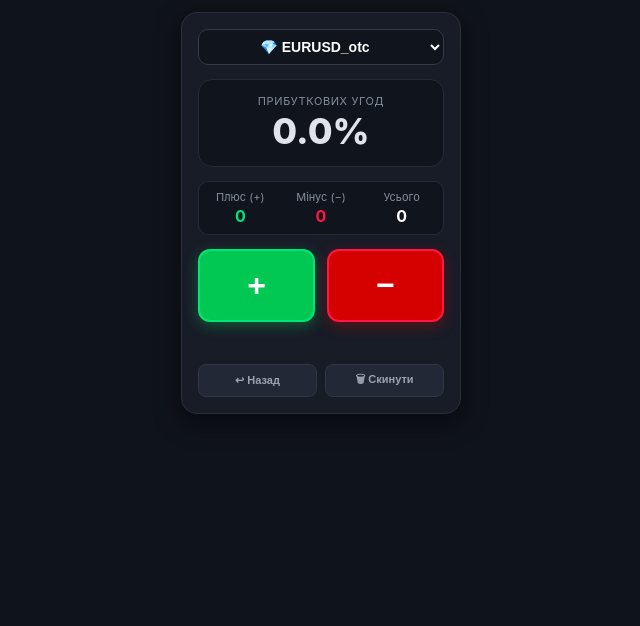
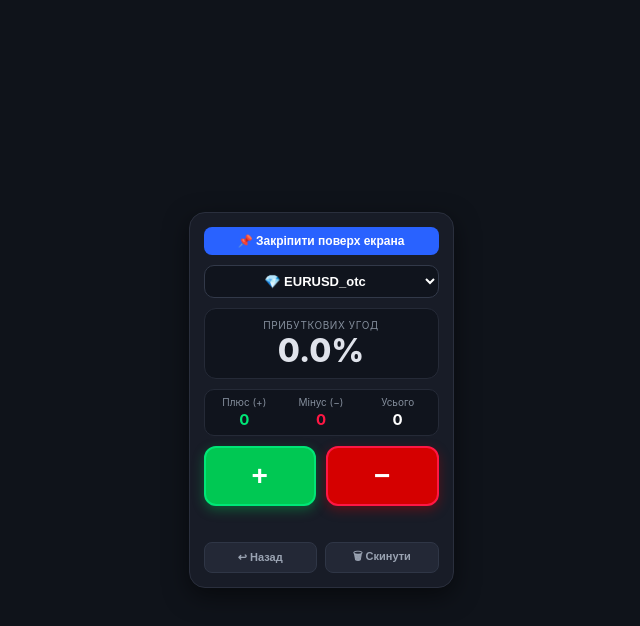
Before and after one commit to Krisname-cmc/OTC_CALCULATOR, a plain HTML site: page index.html in a window 1280 px wide. Shown: the whole page, without its empty margins (319-959 px from the left). Drawn offline with Linux system fonts and the light colour scheme.

Commit message:
Update styles and enhance button interactions
Refactor styles and improve button functionality.

```diff
--- a/index.html
+++ b/index.html
@@ -4,7 +4,7 @@
 <meta charset="UTF-8">
 <meta name="viewport" content="width=device-width, initial-scale=1.0">
 <title>OTC Вінрейт Трекер</title>
-<style>
+<style id="mainStyles">
   * {
     box-sizing: border-box;
     margin: 0;
@@ -16,18 +16,36 @@
     color: #e0e3eb;
     display: flex;
     justify-content: center;
-    padding: 12px;
+    align-items: center;
+    min-height: 100vh;
+    padding: 8px;
     user-select: none;
   }
   .card {
     width: 100%;
-    max-width: 280px;
+    max-width: 265px;
     background: #181c27;
     border-radius: 16px;
-    padding: 16px;
+    padding: 14px;
     border: 1px solid #2a2f3d;
     box-shadow: 0 8px 24px rgba(0, 0, 0, 0.5);
     text-align: center;
+  }
+  .btn-pip {
+    width: 100%;
+    background: #2962ff;
+    color: #ffffff;
+    border: none;
+    border-radius: 8px;
+    padding: 7px 10px;
+    font-size: 12px;
+    font-weight: 700;
+    cursor: pointer;
+    margin-bottom: 10px;
+    transition: background 0.15s;
+  }
+  .btn-pip:hover {
+    background: #1e53e5;
   }
   .pair-select {
     width: 100%;
@@ -35,30 +53,30 @@
     color: #ffffff;
     border: 1px solid #323949;
     border-radius: 10px;
-    padding: 8px 10px;
-    font-size: 14px;
+    padding: 7px 8px;
+    font-size: 13px;
     font-weight: 700;
     text-align: center;
-    margin-bottom: 14px;
+    margin-bottom: 10px;
     cursor: pointer;
     outline: none;
   }
   .winrate-box {
     background: #10141d;
     border: 1px solid #252a37;
-    border-radius: 14px;
-    padding: 14px 10px;
-    margin-bottom: 14px;
+    border-radius: 12px;
+    padding: 10px 8px;
+    margin-bottom: 10px;
   }
   .winrate-label {
-    font-size: 11px;
+    font-size: 10px;
     color: #848e9c;
     text-transform: uppercase;
     letter-spacing: 0.6px;
-    margin-bottom: 4px;
+    margin-bottom: 2px;
   }
   .winrate-value {
-    font-size: 36px;
+    font-size: 32px;
     font-weight: 800;
     color: #e0e3eb;
     line-height: 1.1;
@@ -66,18 +84,18 @@
   .counters {
     display: grid;
     grid-template-columns: repeat(3, 1fr);
-    gap: 6px;
+    gap: 5px;
     background: #10141d;
     border: 1px solid #252a37;
     border-radius: 10px;
-    padding: 8px 4px;
-    margin-bottom: 14px;
-    font-size: 11px;
+    padding: 6px 4px;
+    margin-bottom: 10px;
+    font-size: 10px;
     color: #848e9c;
   }
   .counters div b {
     display: block;
-    font-size: 16px;
+    font-size: 15px;
     margin-top: 2px;
   }
   .plus-text { color: #00e676; }
@@ -86,14 +104,14 @@
   .buttons {
     display: grid;
     grid-template-columns: 1fr 1fr;
-    gap: 12px;
-    margin-bottom: 12px;
+    gap: 10px;
+    margin-bottom: 10px;
   }
   .btn {
     border: none;
     border-radius: 12px;
-    padding: 16px 0;
-    font-size: 32px;
+    padding: 12px 0;
+    font-size: 28px;
     font-weight: 900;
     cursor: pointer;
     transition: transform 0.08s ease, filter 0.15s ease;
@@ -104,25 +122,23 @@
   .btn:active {
     transform: scale(0.94);
   }
-  /* ЗЕЛЕНА КНОПКА ПЛЮС */
   .btn-plus {
     background-color: #00c853;
     color: #ffffff;
     border: 2px solid #00e676;
-    box-shadow: 0 4px 14px rgba(0, 200, 83, 0.35);
+    box-shadow: 0 4px 12px rgba(0, 200, 83, 0.35);
   }
-  /* ЧЕРВОНА КНОПКА МІНУС */
   .btn-minus {
     background-color: #d50000;
     color: #ffffff;
     border: 2px solid #ff1744;
-    box-shadow: 0 4px 14px rgba(213, 0, 0, 0.35);
+    box-shadow: 0 4px 12px rgba(213, 0, 0, 0.35);
   }
   .dots {
-    font-size: 12px;
+    font-size: 11px;
     letter-spacing: 2px;
-    min-height: 18px;
-    margin-bottom: 12px;
+    min-height: 16px;
+    margin-bottom: 10px;
     word-break: break-all;
   }
   .footer {
@@ -135,7 +151,7 @@
     color: #9aa3b2;
     border: 1px solid #2f3646;
     border-radius: 8px;
-    padding: 6px;
+    padding: 5px;
     font-size: 11px;
     font-weight: 600;
     cursor: pointer;
@@ -148,7 +164,9 @@
 </head>
 <body>
 
-<div class="card">
+<div class="card" id="trackerCard">
+  <button class="btn-pip" id="pipBtn" onclick="openFloatingWidget()">📌 Закріпити поверх екрана</button>
+
   <select id="pairSelect" class="pair-select" onchange="changePair()">
     <option value="EURUSD_otc">💎 EURUSD_otc</option>
     <option value="GBPUSD_otc">💎 GBPUSD_otc</option>
@@ -192,6 +210,12 @@
     results: []
   };
 
+  let activeDoc = document;
+
+  function getEl(id) {
+    return activeDoc.getElementById(id) || document.getElementById(id);
+  }
+
   document.getElementById('pairSelect').value = state.pair;
 
   function save() {
@@ -200,7 +224,7 @@
   }
 
   function changePair() {
-    state.pair = document.getElementById('pairSelect').value;
+    state.pair = getEl('pairSelect').value;
     save();
   }
 
@@ -217,7 +241,6 @@
   }
 
   function resetSession() {
-    if (!confirm("Очистити лічильник плюсів та мінусів?")) return;
     state.results = [];
     save();
   }
@@ -228,27 +251,59 @@
     const losses = total - wins;
     const pct = total > 0 ? ((wins / total) * 100) : 0;
 
-    const wrEl = document.getElementById('winRate');
-    wrEl.textContent = `${pct.toFixed(1)}%`;
-
-    if (total === 0) {
-      wrEl.style.color = '#e0e3eb';
-    } else if (pct >= 60) {
-      wrEl.style.color = '#00e676';
-    } else if (pct >= 50) {
-      wrEl.style.color = '#f0b90b';
-    } else {
-      wrEl.style.color = '#ff1744';
+    const wrEl = getEl('winRate');
+    if (wrEl) {
+      wrEl.textContent = `${pct.toFixed(1)}%`;
+      if (total === 0) wrEl.style.color = '#e0e3eb';
+      else if (pct >= 60) wrEl.style.color = '#00e676';
+      else if (pct >= 50) wrEl.style.color = '#f0b90b';
+      else wrEl.style.color = '#ff1744';
     }
 
-    document.getElementById('plusCount').textContent = wins;
-    document.getElementById('minusCount').textContent = losses;
-    document.getElementById('totalCount').textContent = total;
+    if (getEl('plusCount')) getEl('plusCount').textContent = wins;
+    if (getEl('minusCount')) getEl('minusCount').textContent = losses;
+    if (getEl('totalCount')) getEl('totalCount').textContent = total;
+    if (getEl('pairSelect')) getEl('pairSelect').value = state.pair;
 
-    document.getElementById('dots').textContent = state.results
-      .slice(-15)
-      .map(r => r ? '🟢' : '🔴')
-      .join('');
+    if (getEl('dots')) {
+      getEl('dots').textContent = state.results
+        .slice(-15)
+        .map(r => r ? '🟢' : '🔴')
+        .join('');
+    }
+  }
+
+  async function openFloatingWidget() {
+    if ('documentPictureInPicture' in window) {
+      try {
+        const pipWindow = await window.documentPictureInPicture.requestWindow({
+          width: 280,
+          height: 365
+        });
+
+        const styleClone = document.getElementById('mainStyles').cloneNode(true);
+        pipWindow.document.head.appendChild(styleClone);
+
+        const card = document.getElementById('trackerCard');
+        const pipBtn = document.getElementById('pipBtn');
+        pipBtn.style.display = 'none';
+
+        pipWindow.document.body.appendChild(card);
+        activeDoc = pipWindow.document;
+
+        pipWindow.addEventListener('pagehide', () => {
+          pipBtn.style.display = 'block';
+          document.body.appendChild(card);
+          activeDoc = document;
+          render();
+        });
+      } catch (err) {
+        alert("Не вдалося відкрити плаваюче вікно. Просто перетягніть вкладку у нове вузьке вікно.");
+      }
+    } else {
+      // Резервний варіант для браузерів без Picture-in-Picture (відкриває вузьке спливаюче вікно)
+      window.open(window.location.href, 'OTCTracker', 'width=290,height=410,resizable=yes');
+    }
   }
 
   render();
```
